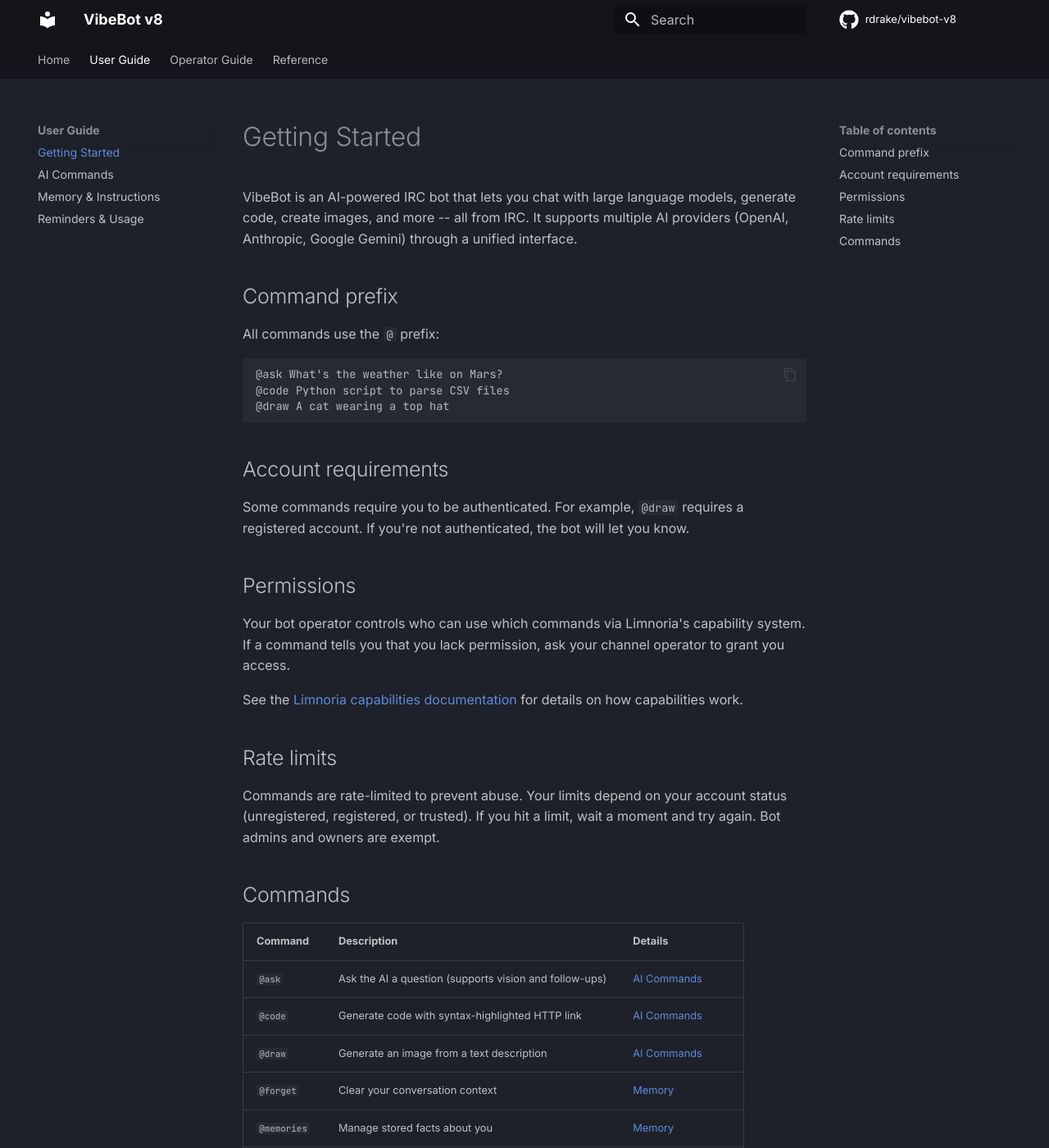
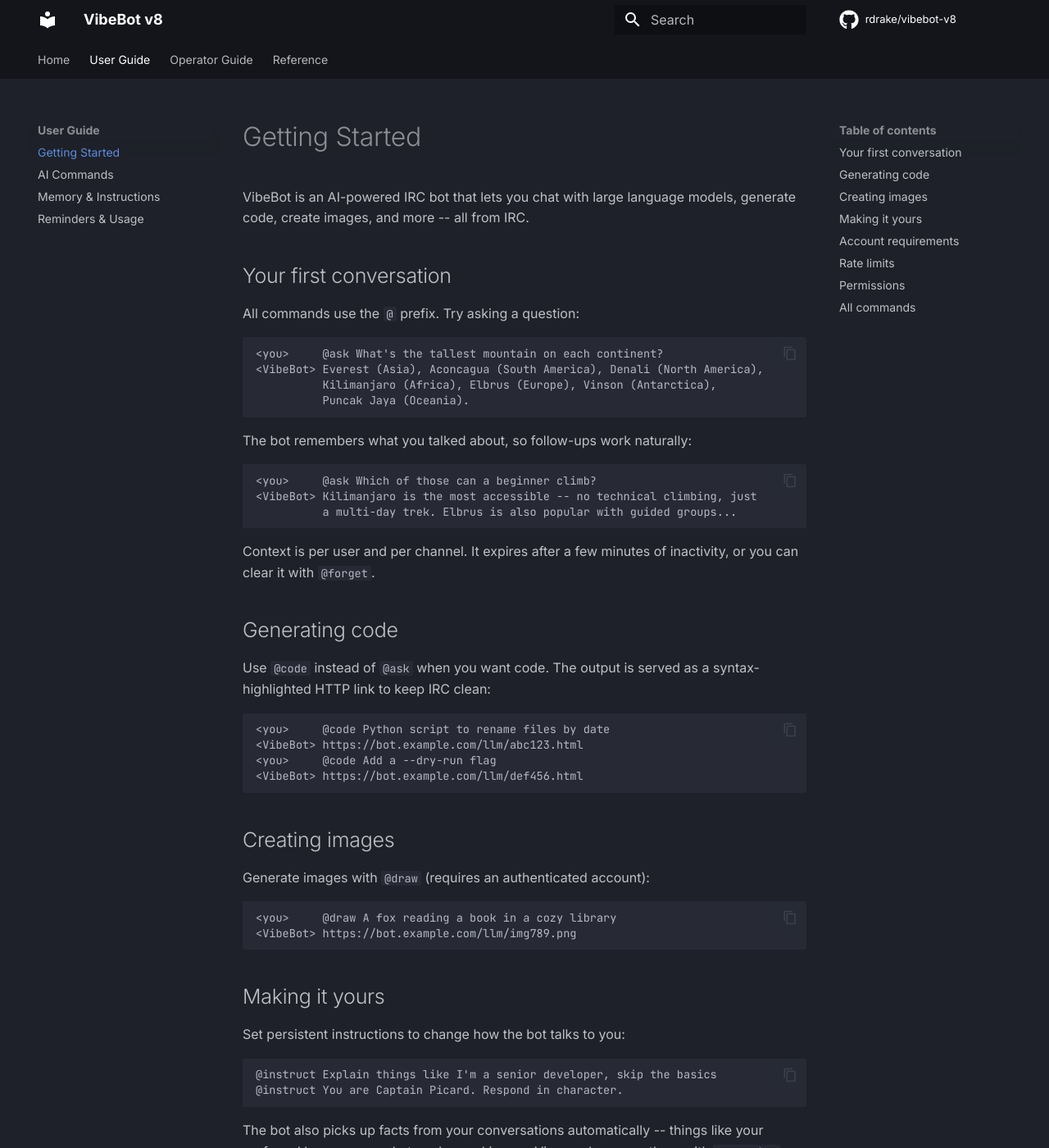
Before and after one commit to rdrake/vibebot-v8, an MkDocs documentation site: the page built from docs/guide/user/getting-started.md, in a window 1280 px wide and 1400 px high. Shown: the whole window at 82% size. Built offline with MkDocs 1.6.1 and Material for MkDocs 9.7.7, drawn with Linux system fonts in a browser that asks for light colours; comment, search, counter and statistics services are not loaded; some of the changed text lies outside the part shown.

Commit message:
docs: rewrite Getting Started with examples and walkthroughs

````diff
--- a/docs/guide/user/getting-started.md
+++ b/docs/guide/user/getting-started.md
@@ -1,32 +1,76 @@
 # Getting Started
 
-VibeBot is an AI-powered IRC bot that lets you chat with large language models, generate code, create images, and more -- all from IRC. It supports multiple AI providers (OpenAI, Anthropic, Google Gemini) through a unified interface.
+VibeBot is an AI-powered IRC bot that lets you chat with large language models, generate code, create images, and more -- all from IRC.
 
-## Command prefix
+## Your first conversation
 
-All commands use the `@` prefix:
+All commands use the `@` prefix. Try asking a question:
 
 ```
-@ask What's the weather like on Mars?
-@code Python script to parse CSV files
-@draw A cat wearing a top hat
+<you>     @ask What's the tallest mountain on each continent?
+<VibeBot> Everest (Asia), Aconcagua (South America), Denali (North America),
+          Kilimanjaro (Africa), Elbrus (Europe), Vinson (Antarctica),
+          Puncak Jaya (Oceania).
 ```
+
+The bot remembers what you talked about, so follow-ups work naturally:
+
+```
+<you>     @ask Which of those can a beginner climb?
+<VibeBot> Kilimanjaro is the most accessible -- no technical climbing, just
+          a multi-day trek. Elbrus is also popular with guided groups...
+```
+
+Context is per user and per channel. It expires after a few minutes of inactivity, or you can clear it with `@forget`.
+
+## Generating code
+
+Use `@code` instead of `@ask` when you want code. The output is served as a syntax-highlighted HTTP link to keep IRC clean:
+
+```
+<you>     @code Python script to rename files by date
+<VibeBot> https://bot.example.com/llm/abc123.html
+<you>     @code Add a --dry-run flag
+<VibeBot> https://bot.example.com/llm/def456.html
+```
+
+## Creating images
+
+Generate images with `@draw` (requires an authenticated account):
+
+```
+<you>     @draw A fox reading a book in a cozy library
+<VibeBot> https://bot.example.com/llm/img789.png
+```
+
+## Making it yours
+
+Set persistent instructions to change how the bot talks to you:
+
+```
+@instruct Explain things like I'm a senior developer, skip the basics
+@instruct You are Captain Picard. Respond in character.
+```
+
+The bot also picks up facts from your conversations automatically -- things like your preferred language or what you're working on. View and manage them with `@memories`.
+
+See [Memory & Instructions](memory.md) for details.
 
 ## Account requirements
 
 Some commands require you to be authenticated. For example, `@draw` requires a registered account. If you're not authenticated, the bot will let you know.
 
+## Rate limits
+
+Commands are rate-limited to prevent abuse. Your limits depend on your account status (unregistered, registered, or trusted). If you hit a limit, wait a moment and try again. Bot admins and owners are exempt.
+
 ## Permissions
 
 Your bot operator controls who can use which commands via Limnoria's capability system. If a command tells you that you lack permission, ask your channel operator to grant you access.
 
-See the [Limnoria capabilities documentation](https://docs.limnoria.net/use/capabilities.html) for details on how capabilities work.
+See the [Limnoria capabilities documentation](https://docs.limnoria.net/use/capabilities.html) for details.
 
-## Rate limits
-
-Commands are rate-limited to prevent abuse. Your limits depend on your account status (unregistered, registered, or trusted). If you hit a limit, wait a moment and try again. Bot admins and owners are exempt.
-
-## Commands
+## All commands
 
 | Command | Description | Details |
 |---------|-------------|---------|
````
